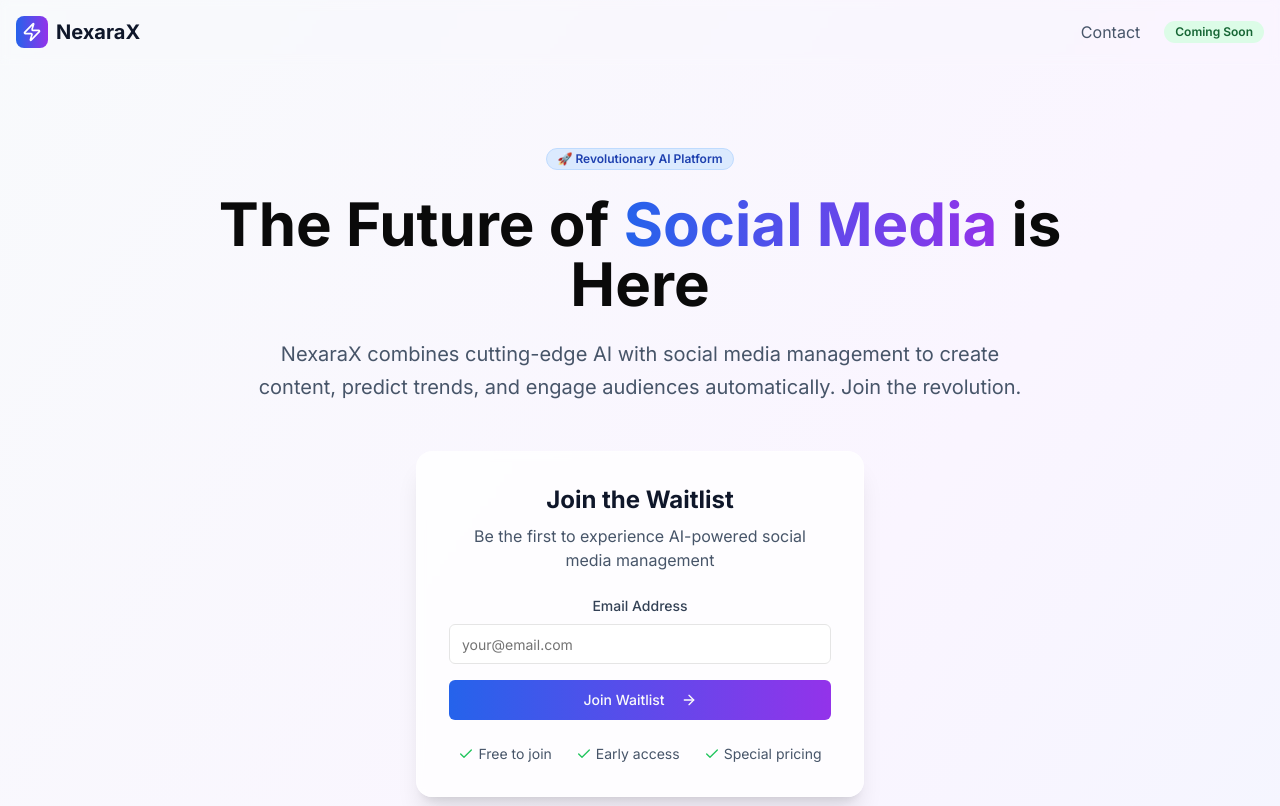
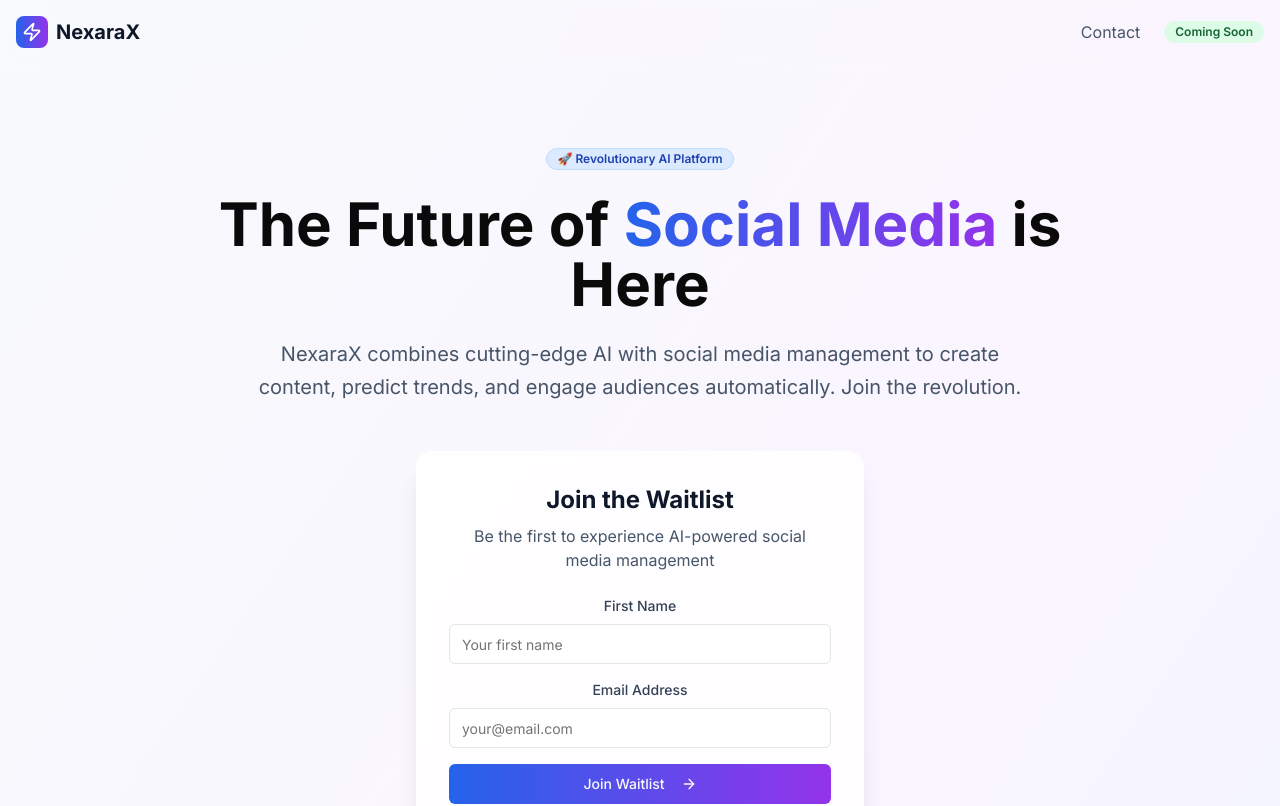
Before and after one commit to nexarax/v0-nexara-x, a Next.js app: page / in a window 1280 px wide. Shown: the top 806 px of the page. Built offline with nearby package versions, Linux system fonts and the light colour scheme.

Commit message:
update app/page.ts 040725 2001

```diff
--- a/app/page.tsx
+++ b/app/page.tsx
@@ -14,6 +14,7 @@ import { handleWaitlistSignup } from "@/app/actions/email-actions"
 
 export default function HomePage() {
   const [email, setEmail] = useState("")
+  const [name, setName] = useState("")
   const [isSubmitting, setIsSubmitting] = useState(false)
   const { toast } = useToast()
 
@@ -24,6 +25,7 @@ export default function HomePage() {
     try {
       const formData = new FormData()
       formData.append("email", email)
+      formData.append("name", name)
       formData.append("source", "homepage")
 
       console.log("🎯 Homepage waitlist submission:", email)
@@ -37,6 +39,7 @@ export default function HomePage() {
           description: result.message,
         })
         setEmail("")
+        setName("")
       } else {
         console.error("❌ Homepage waitlist failed:", result.error)
         toast({
@@ -103,6 +106,21 @@ export default function HomePage() {
             <p className="text-slate-600 mb-6">Be the first to experience AI-powered social media management</p>
 
             <form onSubmit={handleWaitlist} className="space-y-4">
+              <div>
+                <label htmlFor="name" className="block text-sm font-medium text-slate-700 mb-2">
+                  First Name
+                </label>
+                <Input
+                  id="name"
+                  name="name"
+                  type="text"
+                  placeholder="Your first name"
+                  value={name}
+                  onChange={(e) => setName(e.target.value)}
+                  required
+                  className="w-full"
+                />
+              </div>
               <div>
                 <label htmlFor="email" className="block text-sm font-medium text-slate-700 mb-2">
                   Email Address
```
